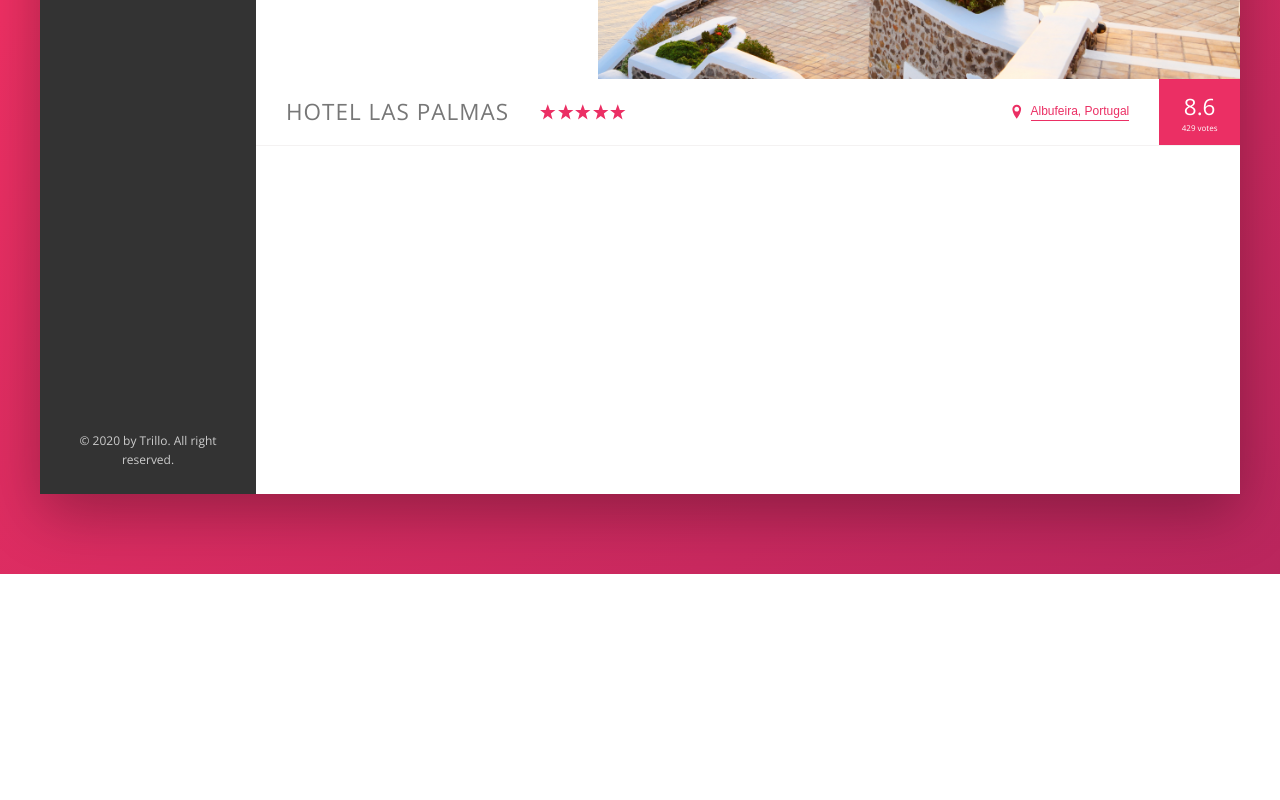
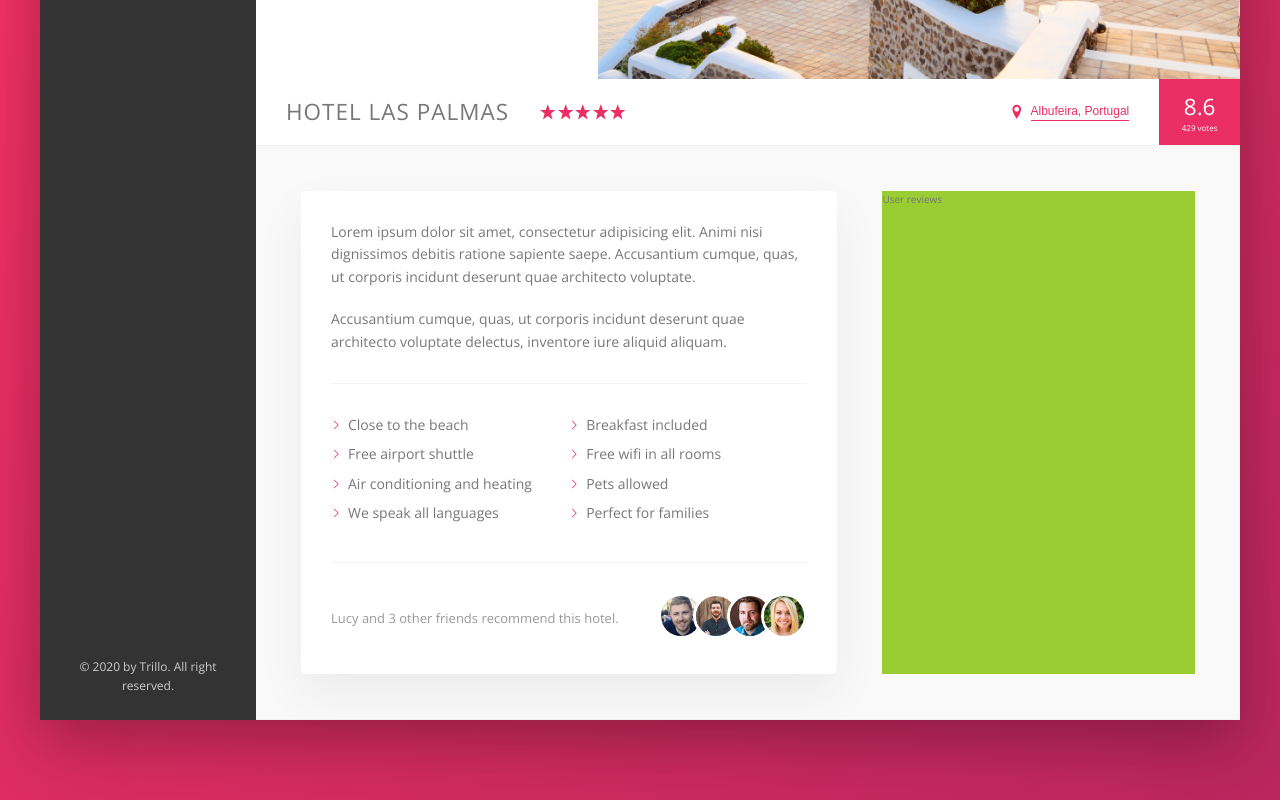
Before and after one commit to Johnny-Saraiva/trillo, a website: page index.html in a window 1280 px wide. Shown: the part 456-1256 px from the top of the page. Before the commit the page ends 1030 px from the top, so only its background shows below. Drawn offline with nearby package versions, Linux system fonts and the light colour scheme.

Commit message:
Configured description section layout

```diff
--- a/index.html
+++ b/index.html
@@ -133,6 +133,44 @@
                             <div class="overview__rating-count">429 votes</div>
                         </div>
                     </div>
+
+                    <section class="detail">
+                        <div class="description">
+                            <p class="paragraph">
+                                Lorem ipsum dolor sit amet, consectetur adipisicing elit. Animi nisi dignissimos debitis ratione sapiente saepe.
+                                Accusantium cumque, quas, ut corporis incidunt deserunt quae architecto voluptate.
+                            </p>
+                            <p class="paragraph">
+                                Accusantium cumque, quas, ut corporis incidunt deserunt quae architecto voluptate delectus,
+                                inventore iure aliquid aliquam.
+                            </p>
+                            <ul class="list">
+                                <li class="list__item">Close to the beach</li>
+                                <li class="list__item">Breakfast included</li>
+                                <li class="list__item">Free airport shuttle</li>
+                                <li class="list__item">Free wifi in all rooms</li>
+                                <li class="list__item">Air conditioning and heating</li>
+                                <li class="list__item">Pets allowed</li>
+                                <li class="list__item">We speak all languages</li>
+                                <li class="list__item">Perfect for families</li>
+                            </ul>
+                            <div class="recommend">
+                                <p class="recommend__count">
+                                    Lucy and 3 other friends recommend this hotel.
+                                </p>
+                                <div class="recommend__friends">
+                                    <img src="img/user-3.jpg" alt="Friend 1" class="recommend__photo">
+                                    <img src="img/user-4.jpg" alt="Friend 2" class="recommend__photo">
+                                    <img src="img/user-5.jpg" alt="Friend 3" class="recommend__photo">
+                                    <img src="img/user-6.jpg" alt="Friend 4" class="recommend__photo">
+                                </div>
+                            </div>
+                        </div>
+
+                        <div class="user-reviews">
+                            User reviews
+                        </div>
+                    </section>
                 </main>
             </div>
         </div>
--- a/sass/_base.scss
+++ b/sass/_base.scss
@@ -15,6 +15,8 @@
   --color-grey-dark-3: #999;
 
   --shadow-dark: 0 2rem 6rem rgba(0,0,0,.3);
+  --shadow-light: 0 2rem 5rem rgba(0,0,0,.06);
+  --line: .1rem solid var(--color-grey-light-2);
 }
 
 * {
--- a/sass/_components.scss
+++ b/sass/_components.scss
@@ -189,7 +189,7 @@
 .overview {
   display: flex;
   align-items: center;
-  border-bottom: .1rem solid var(--color-grey-light-2);
+  border-bottom: var(--line);
 
   &__heading {
     font-size: 2.25rem;
@@ -285,3 +285,61 @@
     box-shadow: none;
   }
 }
+
+.paragraph:not(:last-of-type) {
+  margin-bottom: 2rem;
+}
+
+.list {
+  list-style: none;
+  margin: 3rem 0;
+  padding: 3rem 0;
+  border-top: var(--line);
+  border-bottom: var(--line);
+
+  display: flex;
+  flex-wrap: wrap;
+
+  &__item {
+    flex: 0 0 50%;
+    margin-bottom: .7rem;
+  }
+
+  &__item::before {
+    content: '';
+    display: inline-block;
+    height: 1rem;
+    width: 1rem;
+    margin-right: .7rem;
+
+    background-color: var(--color-primary);
+    -webkit-mask-image: url(../img/chevron-thin-right.svg);
+    -webkit-mask-size: cover;
+    mask-image: url(../img/chevron-thin-right.svg);
+    mask-size: cover;
+  }
+}
+
+.recommend {
+  font-size: 1.3rem;
+  color: var(--color-grey-dark-3);
+
+  display: flex;
+  align-items: center;
+
+  &__count {
+    margin-right: auto;
+  }
+
+  &__photo {
+    box-sizing: content-box;
+    height: 4rem;
+    width: 4rem;
+    border-radius: 50%;
+    border: .3rem solid var(--color-white);
+
+    &:not(:last-child) {
+      margin-right: -1.5rem;
+    }
+  }
+}
--- a/sass/_layout.scss
+++ b/sass/_layout.scss
@@ -3,7 +3,6 @@
   margin: 8rem auto;
   background-color: var(--color-grey-light-1);
   box-shadow: var(--shadow-dark);
-  border-radius: .5rem;
 
   min-height: 50rem;
 }
@@ -12,7 +11,7 @@
   font-size: 1.4rem;
   height: 7rem;
   background-color: var(--color-white);
-  border-bottom: .1rem solid var(--color-grey-light-2);
+  border-bottom: var(--line);
 
   display: flex;
   justify-content: space-between;
@@ -35,6 +34,27 @@
 
 .hotel-view {
   background-color: var(--color-white);
-  height: 80rem;
   flex: 1;
 }
+
+.detail {
+  display: flex;
+  padding: 4.5rem;
+  background-color: var(--color-grey-light-1);
+  border-bottom: var(--line);
+}
+
+.description {
+  font-size: 1.4rem;
+  background-color: var(--color-white);
+  padding: 3rem;
+  flex: 0 0 60%;
+  margin-right: 4.5rem;
+  box-shadow: var(--shadow-light);
+  border-radius: .5rem;
+}
+
+.user-reviews {
+  background-color: yellowgreen;
+  flex: 1;
+}
```
Also changed, not shown: css/style.css.
